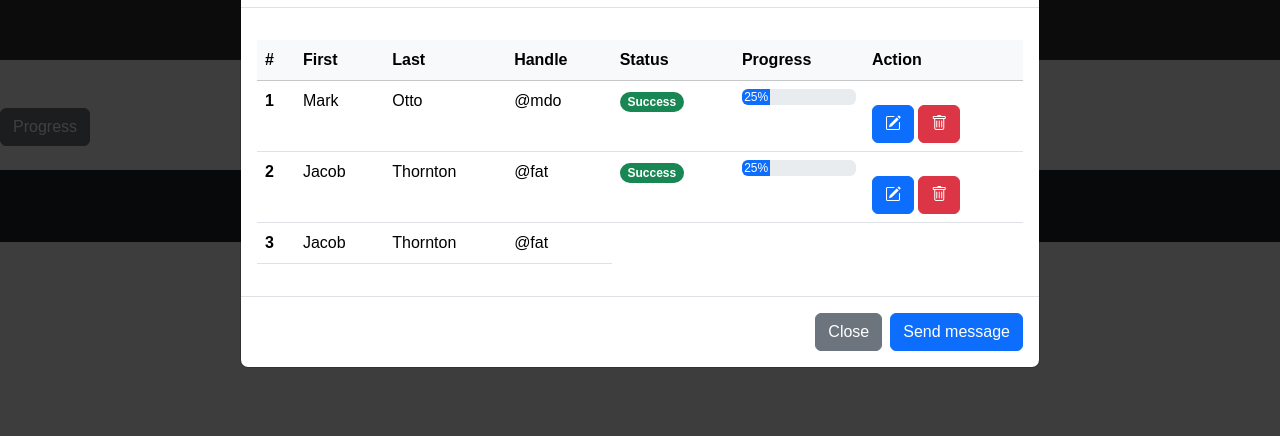
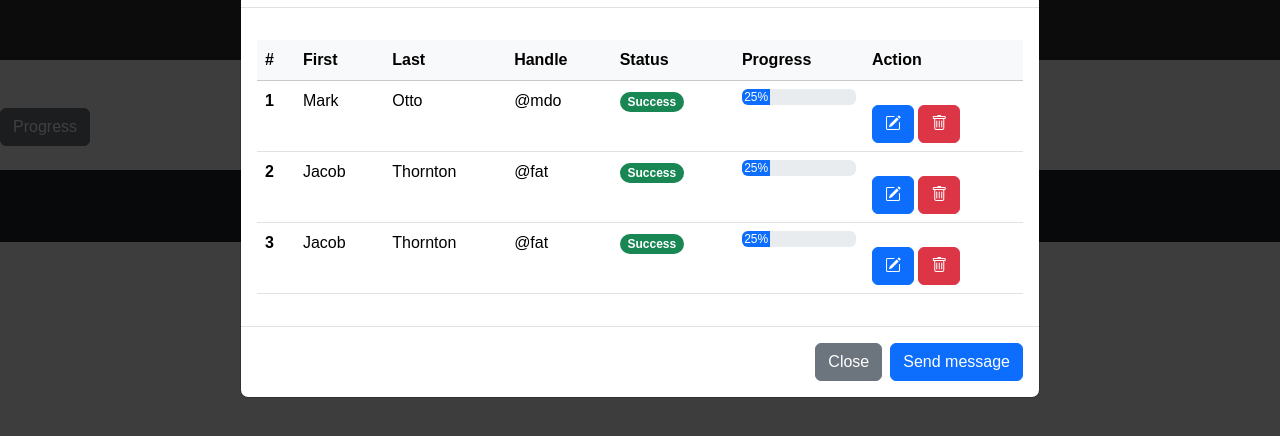
Before and after one commit to Nathandiv/Sport_Sponsorship_Website, a plain HTML site: page statusbar.html in a window 1280 px wide. Both pictures are taken after a click on the button "Progress". Shown: the part 84-520 px from the top of the page. Drawn offline with nearby package versions, Linux system fonts and the light colour scheme.

Commit message:
finshed actions

```diff
--- a/statusbar.html
+++ b/statusbar.html
@@ -131,6 +131,19 @@
                         <td>Jacob</td>
                         <td>Thornton</td>
                         <td>@fat</td>
+                        <td><span class="badge rounded-pill bg-success">Success</span>
+                        </td>
+                        <td><div class="progress">
+                            <div class="progress-bar" role="progressbar" style="width: 25%;" aria-valuenow="25" aria-valuemin="0" aria-valuemax="100">25%</div>
+                          </div></td>
+                        <td>
+                            <button class="btn btn-primary" onclick="">
+                                <i class="bi bi-pencil-square"></i>
+                            </button>
+                            <button class="btn btn-danger" onclick="">
+                                <i class="bi bi-trash"></i>
+                            </button>
+                        </td>
                       </tr>
                     </tbody>
                   </table>
```
